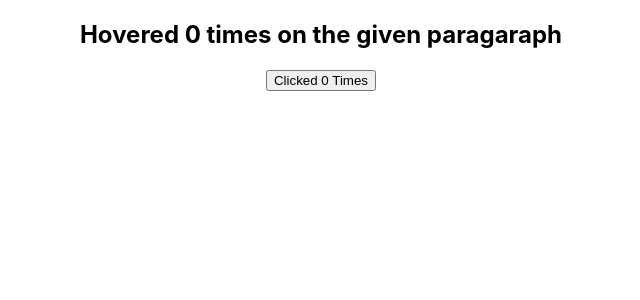
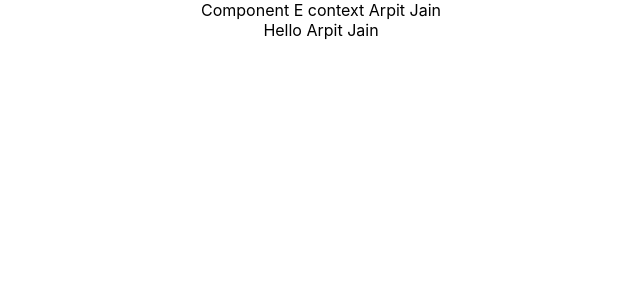
Before and after one commit to ARPITJAINECE/ReactPractice, a React (Create React App) app in the folder hello-world/: page / in a window 1280 px wide. Shown: the top 300 px of the page, without its empty margins (319-959 px from the left). Built offline with nearby package versions, Linux system fonts and the light colour scheme.

Commit message:
react practice

```diff
--- a/hello-world/src/App.js
+++ b/hello-world/src/App.js
@@ -30,12 +30,27 @@
 import ErrorBoundary from './components/ErrorBoundary';
 import ClickCounter from './components/ClickCounter';
 import HoverCounter from './components/HoverCounter';
+import ClickCounterTwo from './components/ClickCounterTwo';
+import HoverCounterTwo from './components/HoverCounterTwo';
+import User from './components/User';
+import Count from './components/Count';
+import ComponentC from './components/ComponentC';
+import { UserProvider } from './components/UserContext';
 
 function App() {
   return (
     <div className="App">
-      <HoverCounter name='Arpit Jain'></HoverCounter>
-      <ClickCounter></ClickCounter>
+      <UserProvider value='Arpit Jain'>
+        <ComponentC></ComponentC>
+      </UserProvider>
+      {/* <Count render={(count, incrementCount) => (<ClickCounterTwo count={count} incrementCount={incrementCount}></ClickCounterTwo>)}></Count> */}
+
+      {/* <Count render={(count, incrementCount) => (<HoverCounterTwo count={count} incrementCount={incrementCount}></HoverCounterTwo>)}></Count> */}
+      {/* <User render={(isLoggedIn) => isLoggedIn ? 'Arpit' : 'Guest'}></User> */}
+      {/* <ClickCounterTwo></ClickCounterTwo> */}
+      {/* <HoverCounterTwo></HoverCounterTwo> */}
+      {/* <HoverCounter name='Arpit Jain'></HoverCounter> */}
+      {/* <ClickCounter></ClickCounter> */}
 
       {/* <ErrorBoundary>
         <Hero heroName={'Batman'}></Hero>
--- /dev/null
+++ b/hello-world/src/components/ClickCounterTwo.js
@@ -0,0 +1,28 @@
+//illustration for the RENDER Props, a way to share functionalities between many components
+import React, { Component } from 'react'
+
+class ClickCounterTwo extends Component {
+    // constructor(props) {
+    //     super(props)
+
+    //     this.state = {
+    //         count: 0
+    //     }
+    // }
+    // incrementCount = () => {
+    //     this.setState(prevState => {
+    //         return { count: prevState.count + 1 }
+    //     })
+    // }
+    //above one is the common that is to be defined in the Count.js file, and will bw shared using the Rnder Props way
+    render() {
+        const { count, incrementCount } = this.props
+        return (
+            <div>
+                <button onClick={incrementCount}>Clicked {count} Times</button>
+            </div>
+        )
+    }
+}
+
+export default ClickCounterTwo
--- /dev/null
+++ b/hello-world/src/components/ComponentC.js
@@ -0,0 +1,16 @@
+//illustration of the context to pass the value of the userName as context
+// calling componentE in componentC
+import React, { Component } from 'react'
+import ComponentE from './ComponentE'
+
+class ComponentC extends Component {
+  render() {
+    return (
+      <div>
+        <ComponentE></ComponentE>
+      </div>
+    )
+  }
+}
+
+export default ComponentC
--- /dev/null
+++ b/hello-world/src/components/ComponentE.js
@@ -0,0 +1,20 @@
+////illustration of the context to pass the value of the userName as context
+//linked to the ComponentC
+import React, { Component } from 'react'
+import ComponentF from './ComponentF'
+import UserContext from './UserContext'
+
+class ComponentE extends Component {
+    render() {
+        return (
+            <div>
+                Component E context {this.context}
+                <ComponentF></ComponentF>
+            </div>
+        )
+    }
+}
+
+ComponentE.contextType = UserContext
+
+export default ComponentE
--- /dev/null
+++ b/hello-world/src/components/ComponentF.js
@@ -0,0 +1,24 @@
+//illustration of the context to pass the value of the userName as context
+//to be linked to the componentE
+import React, { Component } from 'react'
+import { UserConsumer } from './UserContext'
+
+class ComponentF extends Component {
+    render() {
+        return (
+            <UserConsumer>
+                {
+                    (username) => {
+                        return (
+                            <div>
+                                Hello {username}
+                            </div>
+                        )
+                    }
+                }
+            </UserConsumer>
+        )
+    }
+}
+
+export default ComponentF
--- /dev/null
+++ b/hello-world/src/components/Count.js
@@ -0,0 +1,27 @@
+//illustration of how the ccode is shared using the render props method
+//this component is ging to be our container component, which holds the common functionality
+//to be linked to the ClickCounterTwo.js and the HoverCounterTwo.js files for sharing the common functionalities
+import React, { Component } from 'react'
+
+class Count extends Component {
+    constructor(props) {
+        super(props)
+        this.state = {
+            count: 0
+        }
+    }
+    incrementCount = () => {
+        this.setState(prevState => {
+            return { count: prevState.count + 1 }
+        })
+    }
+    render() {
+        return (
+            <div>
+                {this.props.render(this.state.count, this.incrementCount)}
+            </div>
+        )
+    }
+}
+
+export default Count
--- /dev/null
+++ b/hello-world/src/components/HoverCounterTwo.js
@@ -0,0 +1,26 @@
+//illustration for the Hover Counter in render props
+import React, { Component } from 'react'
+
+class HoverCounterTwo extends Component {
+    // constructor(props) {
+    //     super(props)
+
+    //     this.state = {
+    //         count: 0
+    //     }
+    // }
+    // incremetCount = () => {
+    //     this.setState(prevState => {
+    //         return { count: prevState.count + 1 }
+    //     })
+    // }
+    //above one is the common that is to be defined in the Count.js file, and will bw shared using the Rnder Props way
+    render() {
+        const { count, incrementCount } = this.props
+        return (
+            <h2 onMouseOver={incrementCount}>Hovered {count} Times</h2>
+        )
+    }
+}
+
+export default HoverCounterTwo
--- /dev/null
+++ b/hello-world/src/components/User.js
@@ -0,0 +1,17 @@
+//illustration for the Render props concept, to use the functionalities in many components
+import React, { Component } from 'react'
+
+class User extends Component {
+    render() {
+        return (
+            <div>
+                {/* Arpit Jain */}
+                {/* {this.props.name} if we pass directly string as name='Arpit', then this line is valid */}
+                {/* now if we have passed a function as a props in User element which return name string "Arpit", so we have to use the below way: */}
+                {this.props.render(false)}
+            </div>
+        )
+    }
+}
+
+export default User
--- /dev/null
+++ b/hello-world/src/components/UserContext.js
@@ -0,0 +1,10 @@
+//creating the context from the react's createContext method and that is to be linked to the componentC, componentE and componentF .js
+import React from "react";
+const UserContext = React.createContext('FullStack Developer');
+
+
+const UserProvider = UserContext.Provider
+const UserConsumer = UserContext.Consumer
+
+export { UserConsumer, UserProvider }
+export default UserContext
```
